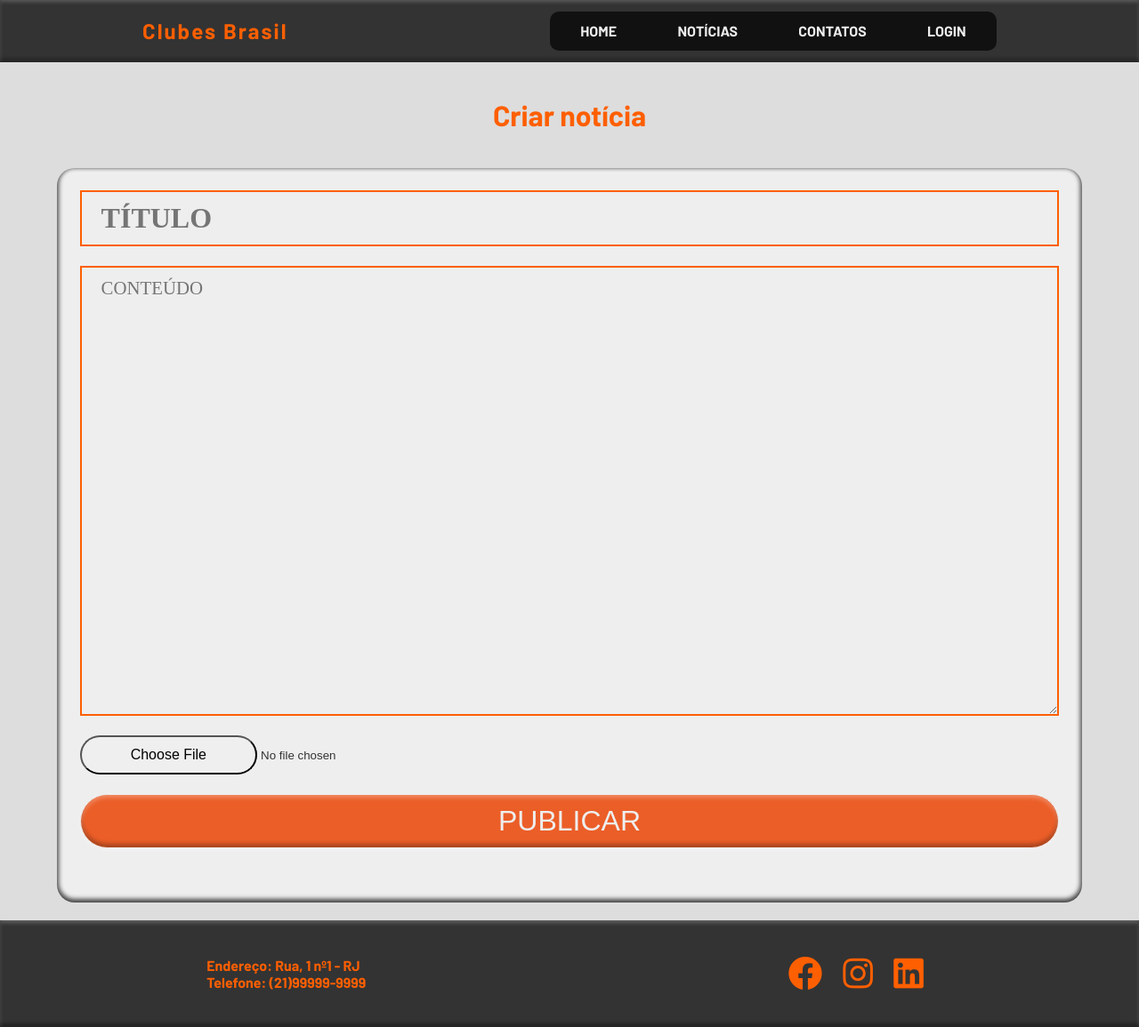
After one commit to Felipe-Daniel/Site_de_Noticias_PHP_com_SQL, a PHP site: page /upload_article.php in a window 1280 px wide. The commit adds this page. Shown: the whole page at 89% size. Run offline with PHP 8.4, Linux system fonts and the light colour scheme; some libraries are stand-ins or nearby versions.

Commit message:
added upload_article and fixed ajax back to xml

```diff
--- a/assets/css/main.css
+++ b/assets/css/main.css
@@ -127,6 +127,7 @@ footer, main::after {
 @media screen and (max-width: 768px) {
   .nav {
     position: absolute;
+    z-index: 1;
     display: -webkit-box;
     display: -ms-flexbox;
     display: flex;
@@ -175,12 +176,14 @@ footer, main::after {
 
 .dropdown {
   position: absolute;
+  z-index: 1;
   background: #111;
   width: -webkit-fit-content;
   width: -moz-fit-content;
   width: fit-content;
   margin-top: 10%;
   right: 50%;
+  border-radius: 5px;
   -webkit-transform: translateX(50%);
           transform: translateX(50%);
 }
@@ -190,14 +193,11 @@ footer, main::after {
   color: #eee;
   text-transform: uppercase;
   padding: 20px 20px;
+  border-radius: 5px;
 }
 
 .dropdown__item:hover {
   background: #FE5F00;
-}
-
-.dropdown > a {
-  color: #eee;
 }
 
 @media screen and (max-width: 768px) {
@@ -321,6 +321,8 @@ footer, main::after {
   margin-top: 4%;
   padding: 3% 2%;
   background-color: #333;
+  -webkit-box-shadow: 0 -2px 5px 2px rgba(0, 0, 0, 0.7) inset, 0 3px 5px 2px rgba(255, 255, 255, 0.3) inset;
+          box-shadow: 0 -2px 5px 2px rgba(0, 0, 0, 0.7) inset, 0 3px 5px 2px rgba(255, 255, 255, 0.3) inset;
   padding-top: 2%;
   border-radius: 20px;
   margin-bottom: 20px;
@@ -338,8 +340,8 @@ footer, main::after {
   background: transparent;
   border-bottom: 2px solid #FE5F00;
   color: #eee;
+  font-size: 1.3em;
   width: 100%;
-  font-size: 1.3em;
 }
 
 .contact-form input:nth-child(3) {
@@ -408,7 +410,7 @@ footer, main::after {
   }
 }
 
-.update-form label, .update-form input, .update-form select, .update-form div {
+.update-form > * {
   width: 100%;
 }
 
@@ -427,6 +429,76 @@ footer, main::after {
   margin-top: 2%;
 }
 
+.update-article-form {
+  display: -webkit-box;
+  display: -ms-flexbox;
+  display: flex;
+  -webkit-box-orient: vertical;
+  -webkit-box-direction: normal;
+      -ms-flex-direction: column;
+          flex-direction: column;
+  -webkit-box-align: center;
+      -ms-flex-align: center;
+          align-items: center;
+  -ms-flex-line-pack: center;
+      align-content: center;
+  width: 40%;
+  margin: 0 auto;
+  margin-top: 4%;
+  padding: 3% 2%;
+  background-color: #eee;
+  color: #333;
+  width: 90%;
+  -webkit-box-shadow: 0 -2px 5px 2px rgba(0, 0, 0, 0.7) inset, 0 3px 5px 2px rgba(255, 255, 255, 0.3) inset;
+          box-shadow: 0 -2px 5px 2px rgba(0, 0, 0, 0.7) inset, 0 3px 5px 2px rgba(255, 255, 255, 0.3) inset;
+  padding-top: 2%;
+  border-radius: 20px;
+  margin-bottom: 20px;
+}
+
+@media screen and (max-width: 768px) {
+  .update-article-form {
+    width: 80%;
+  }
+}
+
+.update-article-form > * {
+  width: 100%;
+}
+
+.update-article-form input[type=submit] {
+  font-size: 2em;
+  padding: 1% 2%;
+}
+
+.update-article-form input[type=text], .update-article-form textarea {
+  background: transparent;
+  font-size: 1.3em;
+  margin-bottom: 2%;
+  border: 2px solid #FE5F00;
+  padding: 1% 2%;
+  outline: none;
+  font-family: serif;
+}
+
+.update-article-form input[type=text] {
+  font-size: 2em;
+  font-weight: bold;
+}
+
+.update-article-form ::-webkit-file-upload-button {
+  border-radius: 50px;
+  padding: 1% 5%;
+  margin-bottom: 2%;
+  font-size: 1.2em;
+}
+
+@media screen and (max-width: 768px) {
+  .update-article-form ::-webkit-file-upload-button {
+    font-size: 2em;
+  }
+}
+
 .is-hidden {
   display: none;
 }
--- a/assets/css/main.scss
+++ b/assets/css/main.scss
@@ -12,5 +12,6 @@
 @import 'modules/forms/contact';
 @import 'modules/forms/login';
 @import 'modules/forms/update';
+@import 'modules/forms/upload_article';
 
 @import 'state'
--- a/assets/css/modules/_nav.scss
+++ b/assets/css/modules/_nav.scss
@@ -18,6 +18,7 @@
     }
     @media screen and (max-width:768px) {
         position: absolute;
+        z-index: 1;
         display: flex;
         flex-direction: column;
         text-align: center;
@@ -52,22 +53,22 @@
 }
 .dropdown{
     position: absolute;
+    z-index: 1;
     background: #111;
     width: fit-content;
     margin-top: 10%;
     right: 50%;
+    border-radius: 5px;
     transform: translateX(50%);
     &__item{
         display: block;
         color: #eee;
         text-transform: uppercase;
         padding: 20px 20px;
+        border-radius: 5px;
         &:hover{
             background: #FE5F00;
         }
-    }
-    >a{
-        color: #eee;
     }
     @media screen and (max-width:768px) {
     display: none;
--- a/assets/css/modules/forms/_contact.scss
+++ b/assets/css/modules/forms/_contact.scss
@@ -2,6 +2,8 @@
     .contact-form{
         @include form;
         background-color: #333;
+        box-shadow:  0 -2px 5px 2px rgba(0,0,0, 0.7) inset,
+                    0 3px 5px 2px rgba(255, 255, 255, 0.3) inset;
         padding-top: 2%;
         border-radius: 20px;
         margin-bottom: 20px;
@@ -11,8 +13,8 @@
             background: transparent;
             border-bottom: 2px solid #FE5F00;
             color: #eee;
+            font-size: 1.3em;
             width: 100%;
-            font-size: 1.3em;
         }
         input:nth-child(3){
             margin-bottom: 4%;
--- /dev/null
+++ b/assets/css/modules/forms/_upload_article.scss
@@ -0,0 +1,43 @@
+.update-article-form{
+    @include form;
+    background-color: #eee;
+    color: #333;
+    width: 90%;
+    box-shadow:  0 -2px 5px 2px rgba(0,0,0, 0.7) inset,
+                0 3px 5px 2px rgba(255, 255, 255, 0.3) inset;
+    padding-top: 2%;
+    border-radius: 20px;
+    margin-bottom: 20px;
+    >*{
+        width: 100%;
+    }
+    input[type=submit]{
+        font-size: 2em;
+        padding: 1% 2%;
+    }
+
+    input[type=text], textarea{
+        background: transparent;
+        font-size: 1.3em;
+        margin-bottom: 2%;
+        border: 2px solid #FE5F00;
+        padding: 1% 2%;
+        outline: none;
+        font-family: serif;
+    }
+    input[type=text]{
+        font-size: 2em;
+        font-weight: bold;
+    }
+    ::-webkit-file-upload-button{
+        border-radius: 50px;
+        padding: 1% 5%;
+        margin-bottom: 2%;
+        font-size: 1.2em;
+        @media screen and (max-width: 768px){
+            font-size: 2em;
+        }
+    }
+
+
+}
--- a/inc/login.php
+++ b/inc/ajax/login.php
@@ -1,7 +1,8 @@
 <?php
     // If is not accessing from our page, then don't load the file
     define('__CONFIG__', true);
-    require_once('config.php');
+    require_once('../config.php');
+
 
     if($_SERVER['REQUEST_METHOD']=='POST'){
 
@@ -17,7 +18,7 @@
 
                 $_SESSION['user']=$user_data->user;
                 $_SESSION['level']=$user_data->level;
-                $return['redirect'] = '../index.php';
+                $return['redirect'] = 'index.php';
             } else{
                 $return['error'] = 'Senha incorreta';
             }
--- a/inc/register.php
+++ b/inc/ajax/register.php
@@ -1,7 +1,8 @@
 <?php
     // If is not accessing from our page, then don't load the file
     define('__CONFIG__', true);
-    require_once('config.php');
+    require_once('../config.php');
+
 
     if($_SERVER['REQUEST_METHOD']=='POST'){
 
--- a/inc/update_data.php
+++ b/inc/ajax/update_data.php
@@ -1,7 +1,8 @@
 <?php
     // If is not accessing from our page, then don't load the file
     define('__CONFIG__', true);
-    require_once('config.php');
+    require_once('../config.php');
+
 
     if($_SERVER['REQUEST_METHOD']=='POST'){
 
--- a/inc/update_password.php
+++ b/inc/ajax/update_password.php
@@ -1,7 +1,8 @@
 <?php
     // If is not accessing from our page, then don't load the file
     define('__CONFIG__', true);
-    require_once('config.php');
+    require_once('../config.php');
+
 
     if($_SERVER['REQUEST_METHOD']=='POST'){
         $user_data = new User($_SESSION['user']) ;
--- /dev/null
+++ b/upload_article.php
@@ -0,0 +1,20 @@
+
+<?php
+    $IPATH = $_SERVER['DOCUMENT_ROOT'] . "/layout/";
+    require_once($IPATH . "header.php")
+?>
+<main>
+    <div class="title">Criar notícia</div>
+    <form action="" method='post' class='update-article-form' enctype="multipart/form-data">
+        <input type="text" name="title"  placeholder="TÍTULO" required>
+        <textarea name="text" cols="30" rows="20" placeholder='CONTEÚDO' required></textarea>
+        <input type="file" name="iamge">
+        <input type="submit" value="Publicar" class="submit-btn">
+        <div id="response"></div>
+    </form>
+</main>
+<script src="../assets/js/ajax.js"></script>
+<?php
+    require_once($IPATH . 'footer.php')
+?>
+</html>
```
Also changed, not shown: assets/js/ajax.js (+13 -50 lines), contact.php (+4 -4 lines), inc/ajax/upload_article.php (added, +29 -0 lines), index.php (+0 -20 lines), login.php (+2 -5 lines), register.php (+2 -23 lines), update_data.php (+4 -26 lines), update_password.php (+6 -27 lines), 1 other file.
